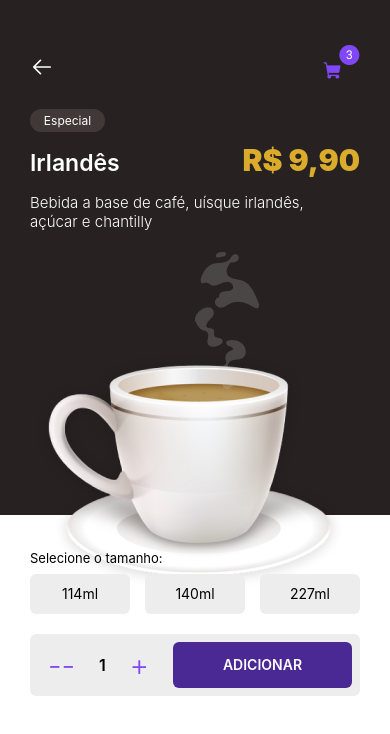
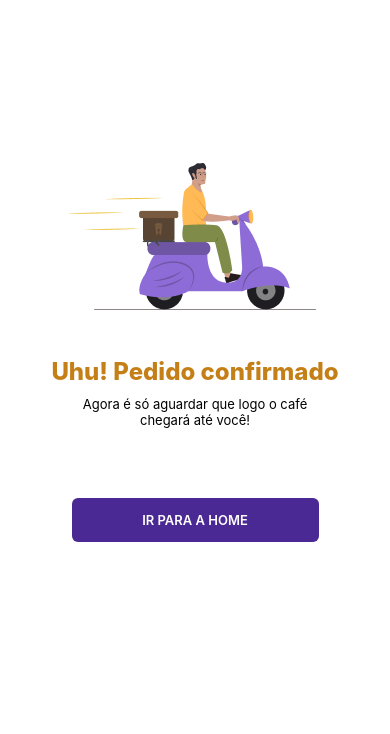
Before and after one commit to thulerjoao/CoffeeProject-Native, a React Native app: screen / in a window 390 px wide. Shown: the top 734 px of the page. Built offline with nearby package versions, Linux system fonts and the light colour scheme.

Commit message:
feat: finish page style done

```diff
--- a/src/App.tsx
+++ b/src/App.tsx
@@ -1,8 +1,9 @@
 /* eslint-disable react/react-in-jsx-scope */
 import {SafeAreaView} from 'react-native';
+import Finish from './Pages/finish';
 // import Loading from './Pages/loading';
 // import Home from './Pages/Home';
-import Product from './Pages/product';
+// import Product from './Pages/product';
 
 // const TextNew = styled.Text`
 //   background-color: red;
@@ -20,7 +21,8 @@ const App = () => {
     <SafeAreaView>
       {/* <Loading /> */}
       {/* <Home /> */}
-      <Product />
+      {/* <Product /> */}
+      <Finish />
     </SafeAreaView>
   );
 };
--- a/src/Pages/finish/components/Finish.tsx
+++ b/src/Pages/finish/components/Finish.tsx
@@ -0,0 +1,34 @@
+/* eslint-disable react/react-in-jsx-scope */
+import {StatusBar} from 'react-native';
+import {
+  FinishBikeImage,
+  FinishButton,
+  FinishButtonText,
+  FinishContainer,
+  FinishMessage,
+  OrderConfirmedText,
+} from '../styles/finish.styles';
+
+import FinishBike from '../assets/FinishBike.png';
+
+const Finish = () => {
+  return (
+    <FinishContainer>
+      <StatusBar
+        backgroundColor="transparent"
+        barStyle="dark-content"
+        translucent
+      />
+      <FinishBikeImage source={FinishBike} />
+      <OrderConfirmedText>Uhu! Pedido confirmado</OrderConfirmedText>
+      <FinishMessage>
+        Agora é só aguardar que logo o café chegará até você!
+      </FinishMessage>
+      <FinishButton>
+        <FinishButtonText>IR PARA A HOME</FinishButtonText>
+      </FinishButton>
+    </FinishContainer>
+  );
+};
+
+export default Finish;
--- a/src/Pages/finish/index.ts
+++ b/src/Pages/finish/index.ts
@@ -0,0 +1,3 @@
+import Finish from './components/Finish';
+
+export default Finish;
--- a/src/Pages/finish/styles/finish.styles.ts
+++ b/src/Pages/finish/styles/finish.styles.ts
@@ -0,0 +1,42 @@
+import styled from 'styled-components/native';
+
+export const FinishContainer = styled.View`
+  height: 100%;
+  justify-content: flex-start;
+  align-items: center;
+`;
+
+export const FinishBikeImage = styled.Image`
+  margin-bottom: 40px;
+  margin-top: 40%;
+`;
+export const OrderConfirmedText = styled.Text`
+  color: #c47f17;
+  font-size: 24px;
+  font-weight: 800;
+  margin-bottom: 10px;
+`;
+export const FinishMessage = styled.Text`
+  color: black;
+  font-size: 13px;
+  font-weight: 400;
+  padding: 0 80px;
+  text-align: center;
+  margin-bottom: 70px;
+`
+export const FinishButton = styled.TouchableOpacity`
+  width: 247px;
+  justify-content: center;
+  align-items: center;
+`;
+export const FinishButtonText = styled.Text`
+  color: white;
+  background-color: #4b2994;
+  width: 100%;
+  border-radius: 6px;
+  text-align: center;
+  justify-content: center;
+  padding: 14px 0;
+  font-size: 13px;
+  font-weight: 600;
+`;
```
Also changed, not shown: src/Pages/finish/assets/FinishBike.png (added).
